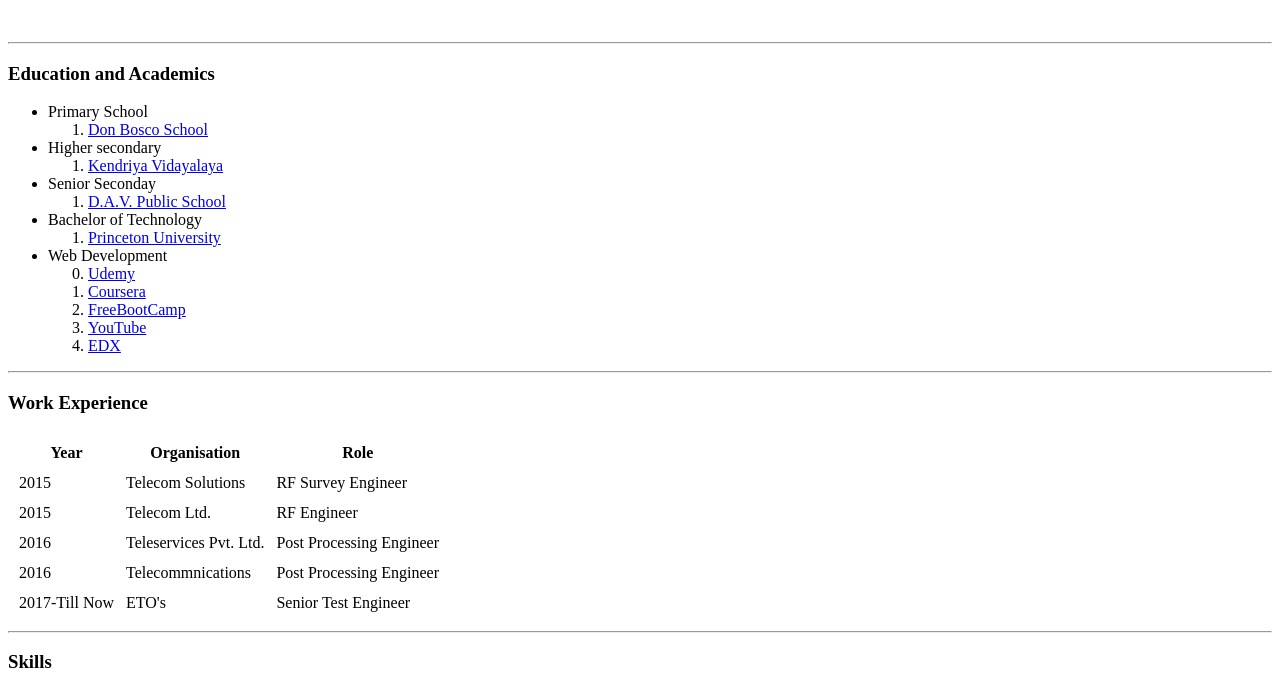
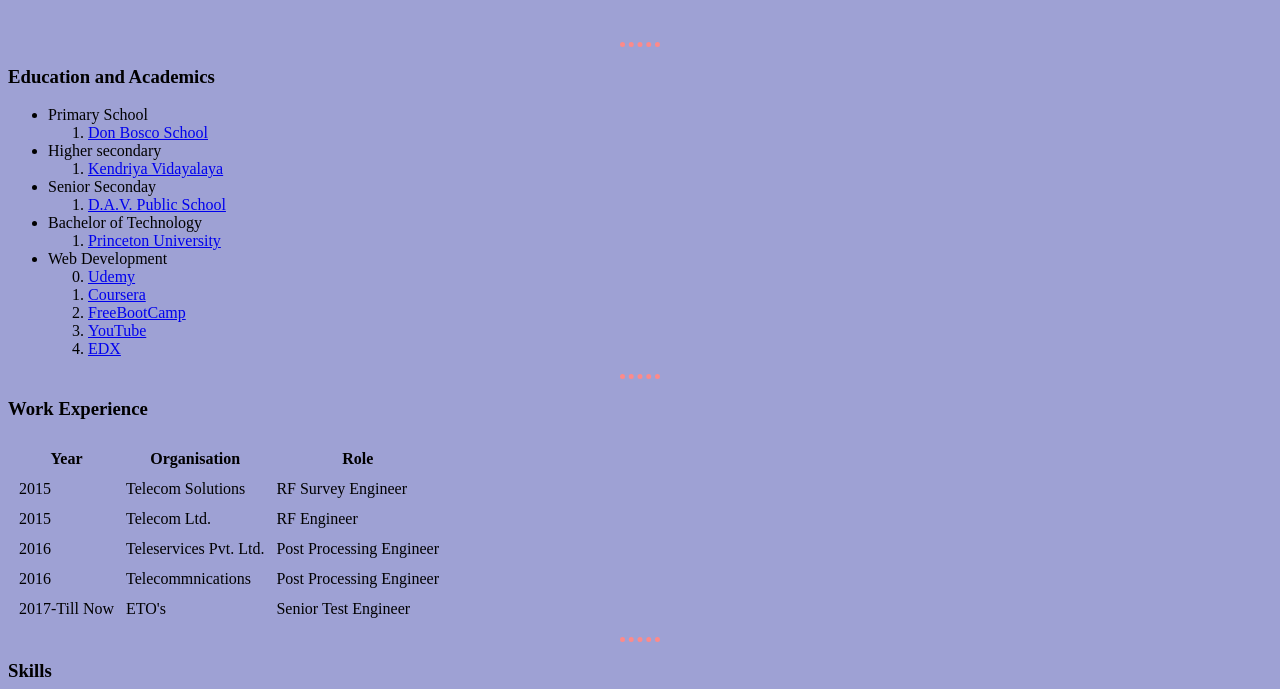
Before and after one commit to S827/cv, a plain HTML site: page index.html in a window 1280 px wide. Shown: the part 182-871 px from the top of the page. Drawn offline with Linux system fonts and the light colour scheme.

Commit message:
added bg color, added styled border

```diff
--- a/index.html
+++ b/index.html
@@ -5,7 +5,18 @@
   <meta charset="utf-8">
   <title>ETo's Perosnal Site</title>
 </head>
-
+<style>
+  body{
+    background-color: #9EA1D4;
+  }
+  hr{
+    border-width: 5px;
+    height: 0px;
+    width:40px;
+    border-color: #FD8A8A;
+    border-style:  none none dotted;
+  }
+</style>
 <body>
   <table cellspacing="20">
     <tr>
```
